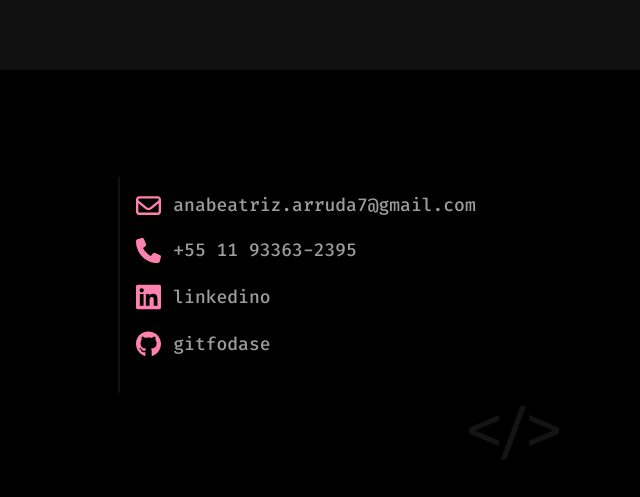
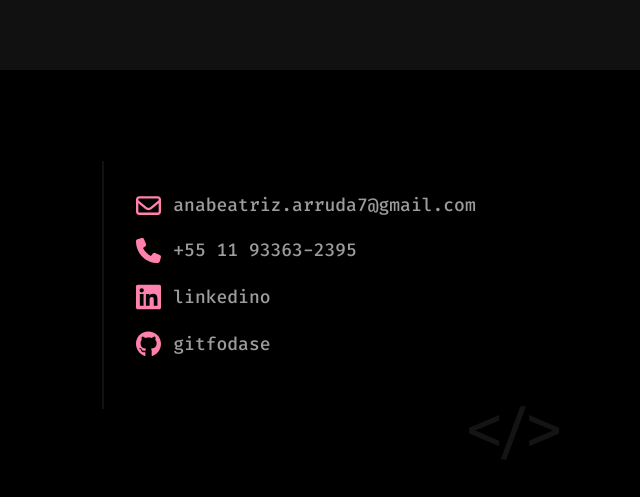
Before and after one commit to Ana-Btrzz/Portfolio, a plain HTML site: page index.html in a window 1280 px wide. Shown: the part 2128-2625 px from the top of the page, 640-1280 px from the left. Drawn offline with Linux system fonts and the light colour scheme; a web font is replaced by a local one.

Commit message:
ajustes footer

```diff
--- a/css/index/footer.css
+++ b/css/index/footer.css
@@ -8,7 +8,7 @@
   grid-template-columns: 1fr 1fr;
   gap: 0px 60px;
   align-items: center;
-  background: url("/img/code-fechar-c11.svg") no-repeat;
+  background: var(--cor-12) url("/img/code-fechar-c11.svg") no-repeat;
   background-position: bottom 40px right 40px;
 }
 
@@ -36,7 +36,7 @@
 }
 
 .footer-lista ul {
-  padding: 16px;
+  padding: 32px;
   border-left: 2px solid var(--cor-11);
 }
 
@@ -73,7 +73,7 @@
     padding-top: 32px;
     padding-bottom: 16px;
     gap: 0px;
-    background: url("/img/code-fechar-c11.svg") no-repeat;
+    background: var(--cor-12) url("/img/code-fechar-c11.svg") no-repeat;
     background-position: bottom 20px right 40px;
     background-size: 50px;
   }
```
